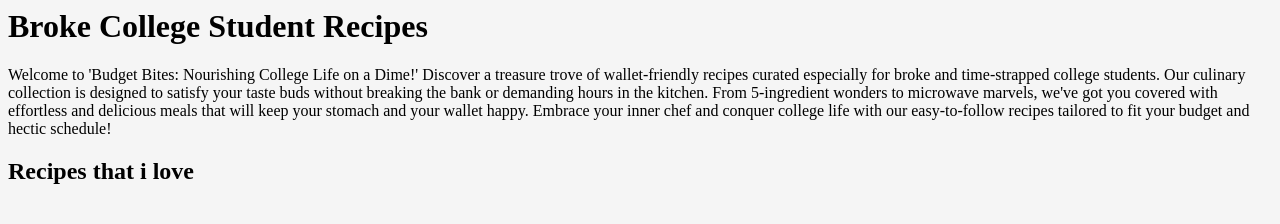
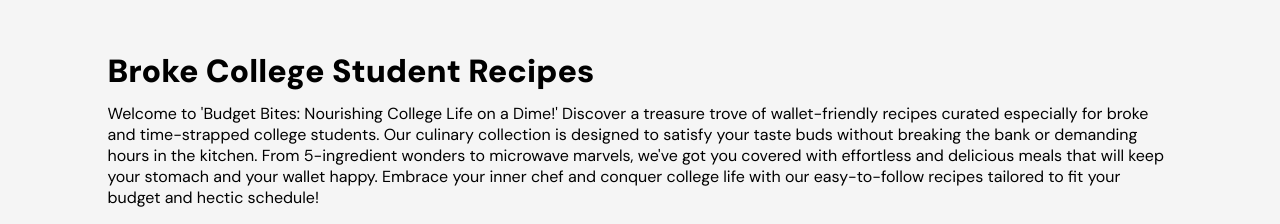
Before and after one commit to JanceeRod/odin-recipes, a plain HTML site: page index.html in a window 1280 px wide. Shown: the top 224 px of the page. Drawn offline with Linux system fonts and the light colour scheme.

Commit message:
change font and margin of main header

```diff
--- a/index.html
+++ b/index.html
@@ -9,7 +9,7 @@
         </style>
     </head>
     <body>
-        <div class="header">
+        <div class="header main">
             <h1> Broke College Student Recipes </h1>
             <p>
                 Welcome to 'Budget Bites: Nourishing College Life on a Dime!'
@@ -21,7 +21,7 @@
                 happy. Embrace your inner chef and conquer college life with our easy-to-follow
                 recipes tailored to fit your budget and hectic schedule!
             </p>
-            <h2>Recipes that i love</h2>
+            <!-- <h2>Recipes that i love</h2> -->
         </div>
 
         <div class="recipe-card grilled-cheese">
--- a/style.css
+++ b/style.css
@@ -5,6 +5,19 @@
 body {
     /* box-sizing: border-box; */
     background-color:whitesmoke
+}
+
+.header.main {
+    font-family: 'DM Sans', sans-serif;
+    width: 1065px;
+    margin: 50px auto;
+    /* margin-top: 50px; */
+}
+
+.header.main p {
+    margin-top: -10px;
+    margin-left: auto;
+    margin-right: auto;
 }
 
 img {
```
